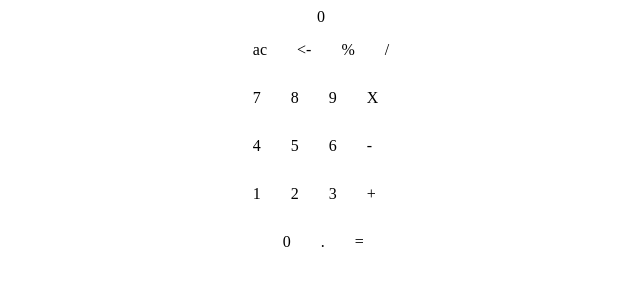
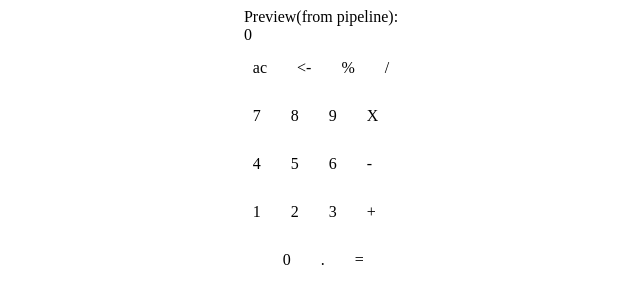
Before and after one commit to pravinmane1/clean-calculator, an Angular app: page / in a window 1280 px wide. Shown: the top 304 px of the page, without its empty margins (319-959 px from the left). Built offline with nearby package versions, Linux system fonts and the light colour scheme.

Commit message:
pipeline run

```diff
--- a/src/app/app.component.html
+++ b/src/app/app.component.html
@@ -1,6 +1,6 @@
 <div class="container">
   <div class="top-preview">
-    <div class="row">{{ preView }}</div>
+    <div class="row">Preview(from pipeline): {{ preView }}</div>
     <div class="row">{{ answer }}</div>
   </div>
   <div class="rows">
```
